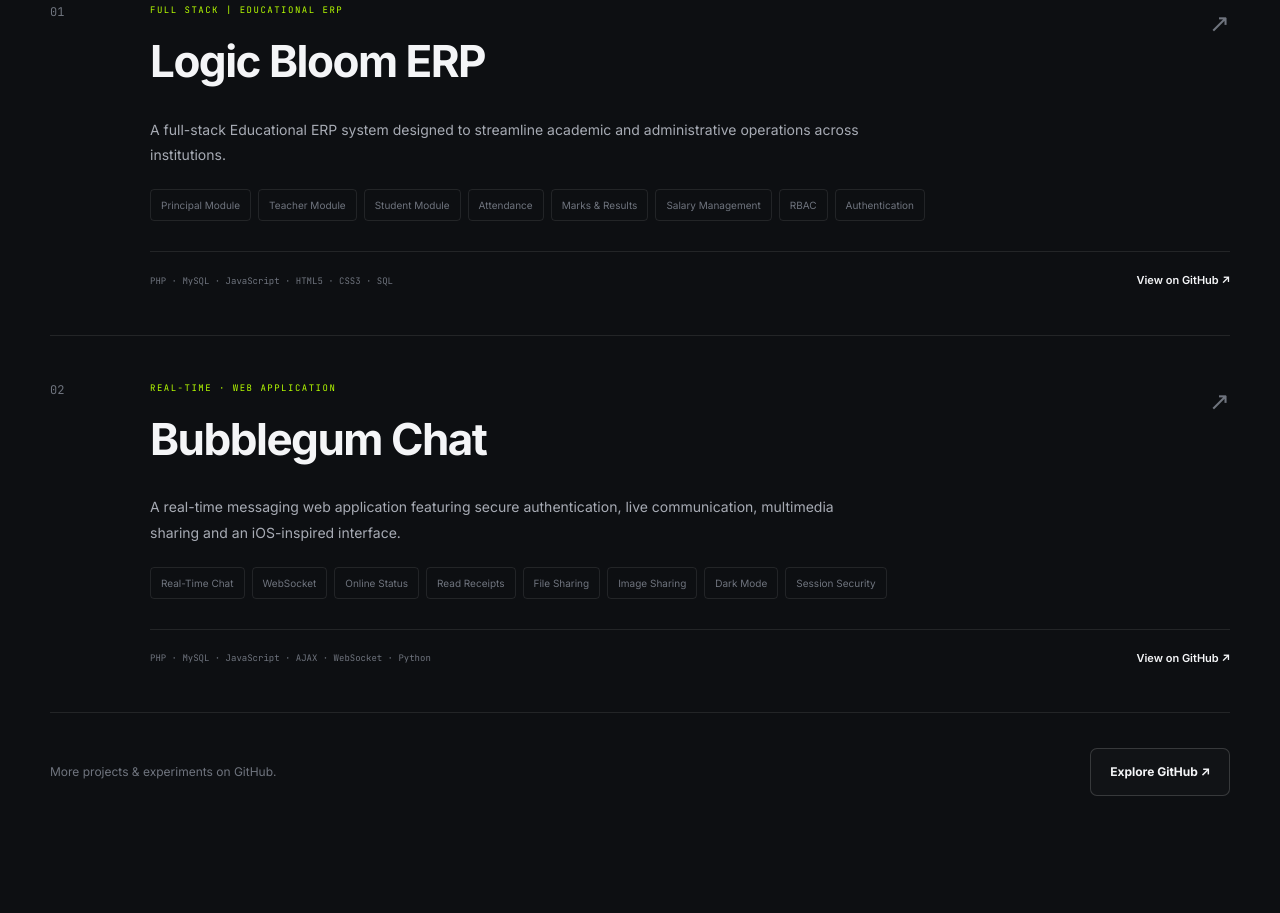
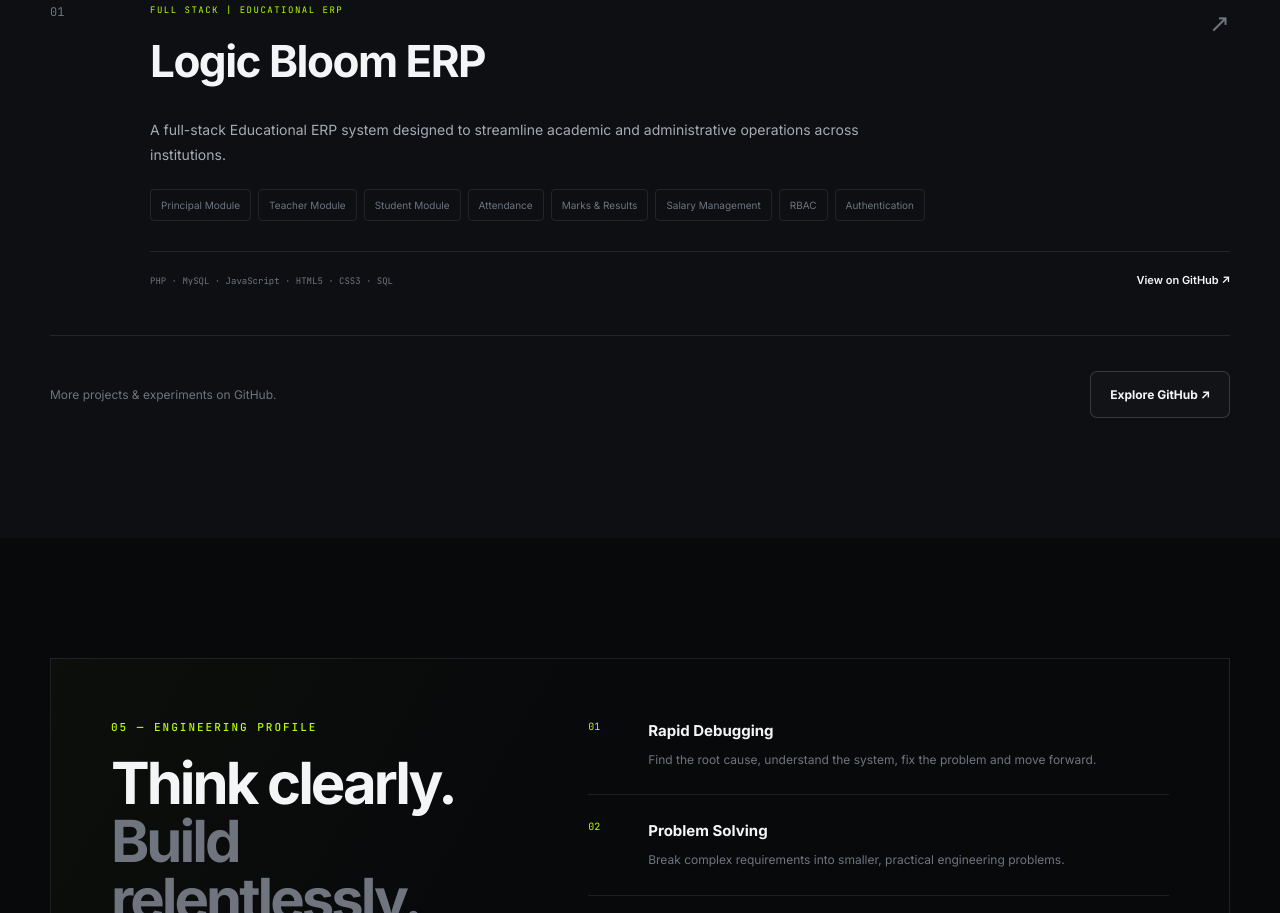
Before and after one commit to shradhayjoshi1921-dotcom/portfolio, a plain HTML site: page index.html in a window 1280 px wide. Shown: the part 2831-3744 px from the top of the page. Drawn offline with Linux system fonts and the light colour scheme.

Commit message:
Delete Project 2 section from index.html
Removed the HTML structure for Project 2, including its details and features.

```diff
--- a/index.html
+++ b/index.html
@@ -526,68 +526,7 @@
         </article>
 
 
-        <!-- PROJECT 2 -->
 
-        <article class="project-card">
-
-            <div class="project-number">
-                02
-            </div>
-
-            <div class="project-content">
-
-                <div class="project-top">
-
-                    <div>
-
-                        <p class="project-type">
-                            REAL-TIME · WEB APPLICATION
-                        </p>
-
-                        <h3>Bubblegum Chat</h3>
-
-                    </div>
-
-                    <span class="project-arrow">↗</span>
-
-                </div>
-
-                <p class="project-description">
-                    A real-time messaging web application featuring
-                    secure authentication, live communication,
-                    multimedia sharing and an iOS-inspired interface.
-                </p>
-
-                <div class="project-features">
-
-                    <span>Real-Time Chat</span>
-                    <span>WebSocket</span>
-                    <span>Online Status</span>
-                    <span>Read Receipts</span>
-                    <span>File Sharing</span>
-                    <span>Image Sharing</span>
-                    <span>Dark Mode</span>
-                    <span>Session Security</span>
-
-                </div>
-
-                <div class="project-bottom">
-
-                    <div class="project-tech">
-                        PHP · MySQL · JavaScript · AJAX · WebSocket · Python
-                    </div>
-
-                    <a href="https://github.com/shradhayjoshi1921-dotcom"
-                       target="_blank"
-                       class="project-link">
-                        View on GitHub ↗
-                    </a>
-
-                </div>
-
-            </div>
-
-        </article>
 
 
         <div class="projects-footer">
```
